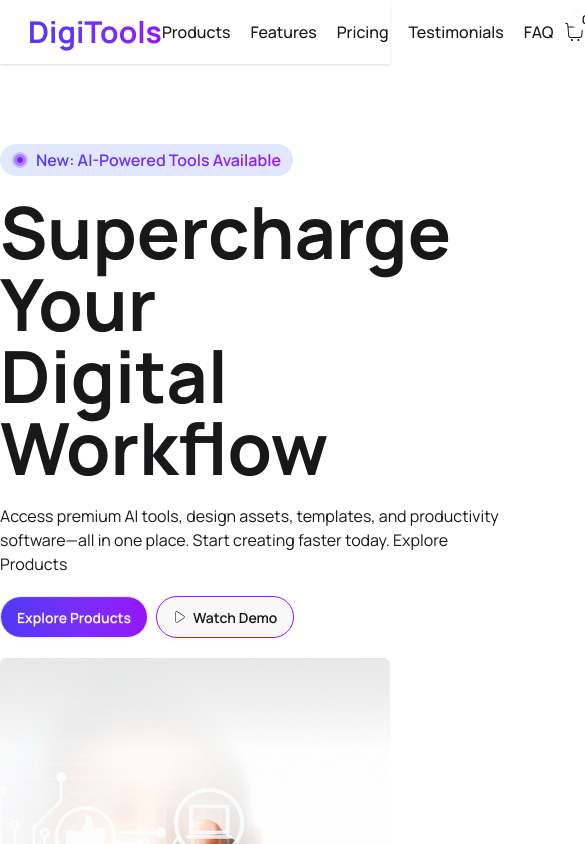
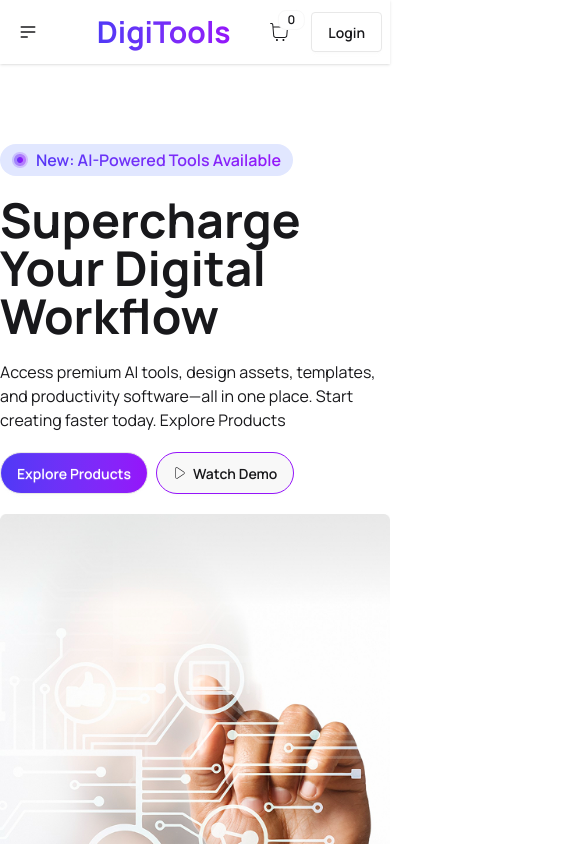
Before and after one commit to Niloygh/assignment-6, a React (Vite) app: page / in a window 390 px wide. Shown: the top 844 px of the page, 585 px wide, since content can reach past the window. Built offline with nearby package versions, Linux system fonts and the light colour scheme.

Commit message:
almost all section complete  or responsive

```diff
--- a/src/components/Banner.jsx
+++ b/src/components/Banner.jsx
@@ -16,8 +16,8 @@ const Banner = () => {
                         </span>
                     </div>
                 </div>
-                <h2 className='font-bold text-7xl'>Supercharge Your Digital Workflow</h2>
-                <p className='w-125'>Access premium AI tools, design assets, templates, and productivity
+                <h2 className='font-bold text-5xl lg:text-7xl'>Supercharge Your Digital Workflow</h2>
+                <p className='max-w-125'>Access premium AI tools, design assets, templates, and productivity
                     software—all in one place. Start creating faster today. Explore Products
                 </p>
                 <div className="flex gap-2 ">
--- a/src/components/Footer.jsx
+++ b/src/components/Footer.jsx
@@ -1,12 +1,14 @@
 import React from 'react';
+import { FaFacebookSquare, FaInstagram } from 'react-icons/fa';
+import { FaXTwitter } from 'react-icons/fa6';
 
 const Footer = () => {
     return (
         <div className='bg-[#101727]'>
-            <div className="container mx-auto py-20 text-white">
-                <div className="footer sm:footer-horizontal p-10 ">
+            <div className="container mx-auto pt-20 pb-10 text-white">
+                <div className="footer md:footer-horizontal p-10 ">
 
-                    <div className="space-y-4 w-80">
+                    <div className="space-y-4 max-w-80">
                         <h2 className='text-4xl font-bold'>DigiTools</h2>
                         <p className='light-white'>Premium digital tools for creators, professionals, and businesses. Work smarter with our suite of powerful tools.</p>
                     </div>
@@ -37,13 +39,28 @@ const Footer = () => {
 
                     {/* icon  */}
                     <div className="">
-                        <p>Social Links</p>
-                        <div className="">
-
+                        <p className='text-2xl'>Social Links</p>
+                        <div className='flex gap-2'>
+                            <p className="bg-white p-2 rounded-full"><FaInstagram className='text-black text-xl'/></p>
+                            <p className="bg-white p-2 rounded-full"><FaFacebookSquare className='text-black text-xl'/></p>
+                            <p className="bg-white p-2 rounded-full"><FaXTwitter className='text-black text-xl'/></p>
                         </div>
                     </div>
 
                 </div>
+
+                <hr className='text-white/50 my-5'/>
+
+                <div className="flex justify-between">
+                    <p className='light-white'>&copy; 2026 Digitools. All rights reserved.</p>
+                    <div className="flex gap-5">
+                        <p className='light-white'>Privacy Policy</p>
+                        <p className='light-white'>Terms of Service</p>
+                        <p className='light-white'>Cookies</p>
+                    </div>
+                </div>
+
+
             </div>
         </div>
     );
--- a/src/components/Navbar.jsx
+++ b/src/components/Navbar.jsx
@@ -3,30 +3,51 @@ import { CiShoppingCart } from 'react-icons/ci';
 
 const Navbar = () => {
     return (
-        <div className="navbar justify-between bg-base-100 shadow-sm">
+        <div className=" navbar  justify-between bg-base-100 shadow-sm">
+
+            <div className="lg:hidden">
+                <div className="dropdown">
+                    <div tabIndex={0} role="button" className="btn btn-ghost btn-circle">
+                        <svg xmlns="http://www.w3.org/2000/svg" className="h-5 w-5" fill="none" viewBox="0 0 24 24" stroke="currentColor"> <path strokeLinecap="round" strokeLinejoin="round" strokeWidth="2" d="M4 6h16M4 12h16M4 18h7" /> </svg>
+                    </div>
+                    <ul
+                        tabIndex="-1"
+                        className="menu menu-sm dropdown-content bg-base-100 rounded-box z-1 mt-3 w-52 p-2 shadow">
+                        <p><a href="">Products</a></p>
+                        <p><a href="">Features</a></p>
+                        <p><a href="">Pricing</a></p>
+                        <p><a href="">Testimonials</a></p>
+                        <p><a href="">FAQ</a></p>
+                        <button className=' btn rounded-full bg-linear-to-r from-[#4F39F6] to-[#9514FA] text-white '>Get Started</button>
+                    </ul>
+                </div>
+            </div>
+
+
             <div className="">
                 <a className="font-bold ml-5 text-3xl bg-linear-to-r from-[#4F39F6] to-[#9514FA] bg-clip-text text-transparent ">DigiTools</a>
             </div>
 
-            <div className="flex gap-5 font-medium text-[101727] ">
-                <p>Products</p>
-                <p>Features</p>
-                <p>Pricing</p>
-                <p>Testimonials</p>
-                <p>FAQ</p>
+            <div className="hidden lg:flex gap-5 font-medium text-[101727] ">
+                <p><a href="">Products</a></p>
+                <p><a href="">Features</a></p>
+                <p><a href="">Pricing</a></p>
+                <p><a href="">Testimonials</a></p>
+                <p><a href="">FAQ</a></p>
             </div>
 
             <div className="flex-none">
                 <div className="dropdown dropdown-end flex gap-3 items-center">
                     <div tabIndex={0} role="button" className="btn btn-ghost btn-circle">
                         <div className="indicator">
-                            <CiShoppingCart className='text-2xl'/>
+                            <CiShoppingCart className='text-2xl' />
                             <span className="badge badge-sm indicator-item ">0</span>
                         </div>
                     </div>
 
-                    <button className='btn  bg-white font-medium '>Login</button>
-                    <button className='btn rounded-full bg-linear-to-r from-[#4F39F6] to-[#9514FA] text-white '>Get Started</button>
+                    <button className='btn bg-white md:font-medium '>Login</button>
+
+                    <button className='hidden md:inline-flex btn rounded-full bg-linear-to-r from-[#4F39F6] to-[#9514FA] text-white '>Get Started</button>
 
                 </div>
             </div>
```
